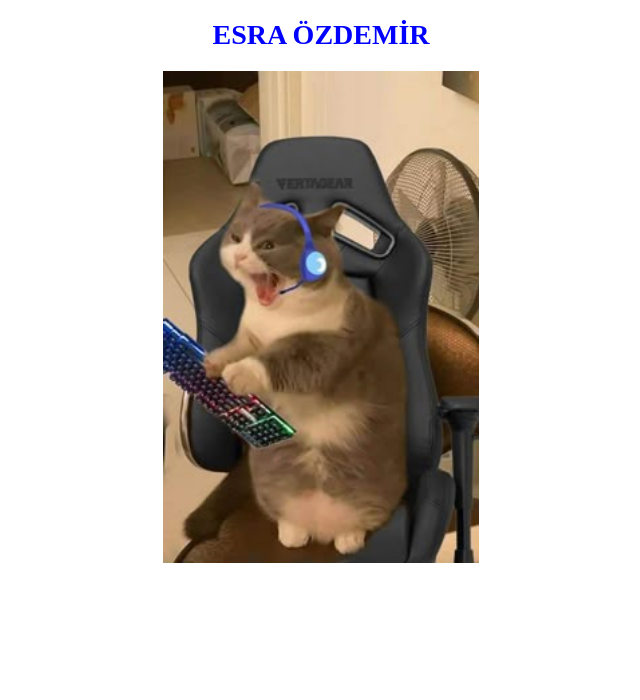
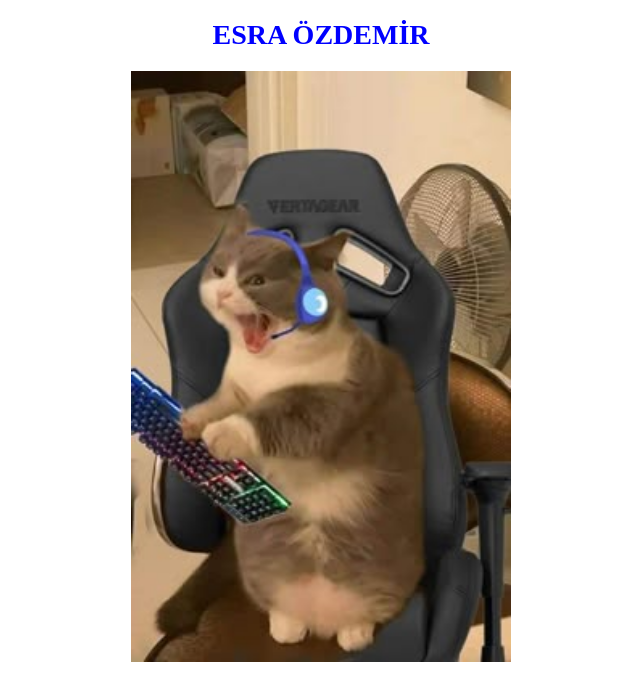
Before and after one commit to Esra017/Esra017.github.io, a plain HTML site: page index.html in a window 1280 px wide. Shown: the whole page, without its empty margins (319-959 px from the left). Drawn offline with Linux system fonts and the light colour scheme.

Commit message:
Update style.css

```diff
--- a/style.css
+++ b/style.css
@@ -9,6 +9,6 @@ img
 {
    display: block;
     margin: auto;
-    width: 25%;
-  height:25%;
+    width: 30%;
+  height:30%;
 }
```
